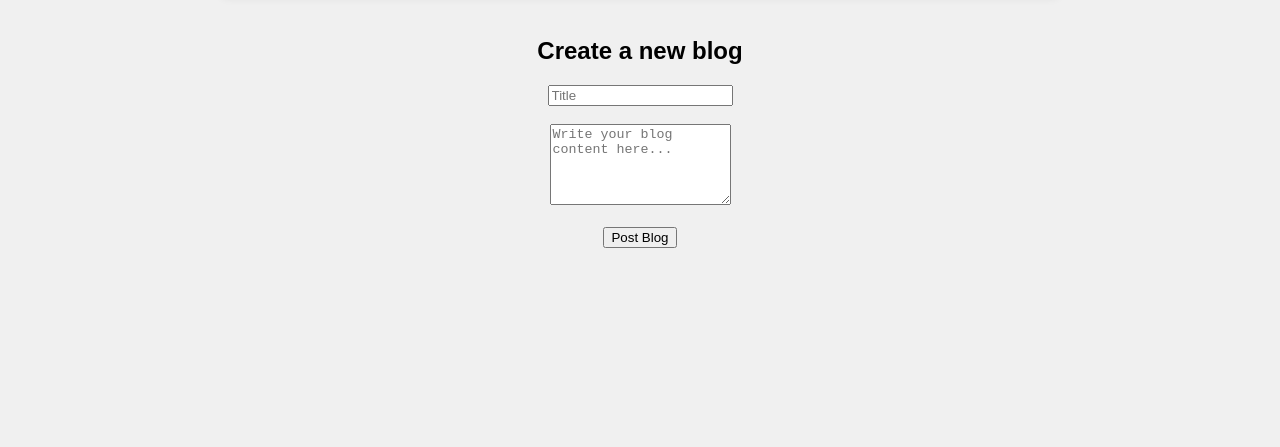
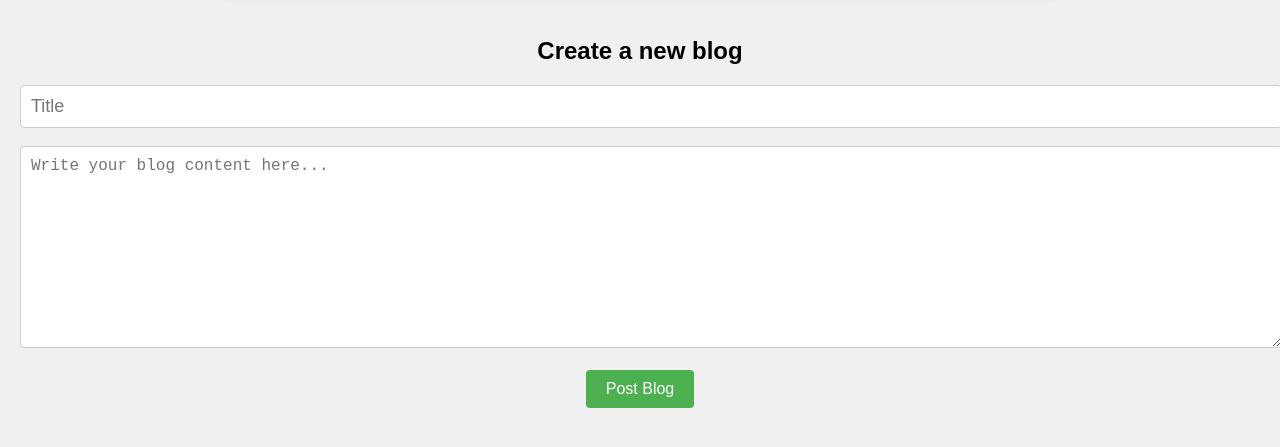
Before and after one commit to manandraj20/explore, a website: page frontend/index.html in a window 1280 px wide. Shown: the part 143-590 px from the top of the page. Drawn offline with Linux system fonts and the light colour scheme; no server answers.

```diff
--- a/frontend/index.html
+++ b/frontend/index.html
@@ -47,11 +47,11 @@
 
     <div id="newBlogForm">
         <h2>Create a new blog</h2>
-        <input type="text" id="title" placeholder="Title" required>
+        <input type="text" id="title" placeholder="Title" required style="width: 100%; padding: 10px; font-size: 18px; border: 1px solid #ccc; border-radius: 4px;">
         <br><br>
-        <textarea id="content" placeholder="Write your blog content here..." rows="5" required></textarea>
+        <textarea id="content" placeholder="Write your blog content here..." rows="10" required style="width: 100%; padding: 10px; font-size: 16px; border: 1px solid #ccc; border-radius: 4px;"></textarea>
         <br><br>
-        <button onclick="createBlog()">Post Blog</button>
+        <button onclick="createBlog()" style="background-color: #4CAF50; color: white; padding: 10px 20px; font-size: 16px; border: none; border-radius: 4px; cursor: pointer;">Post Blog</button>
     </div>
 
     <script src="script.js"></script>
```
